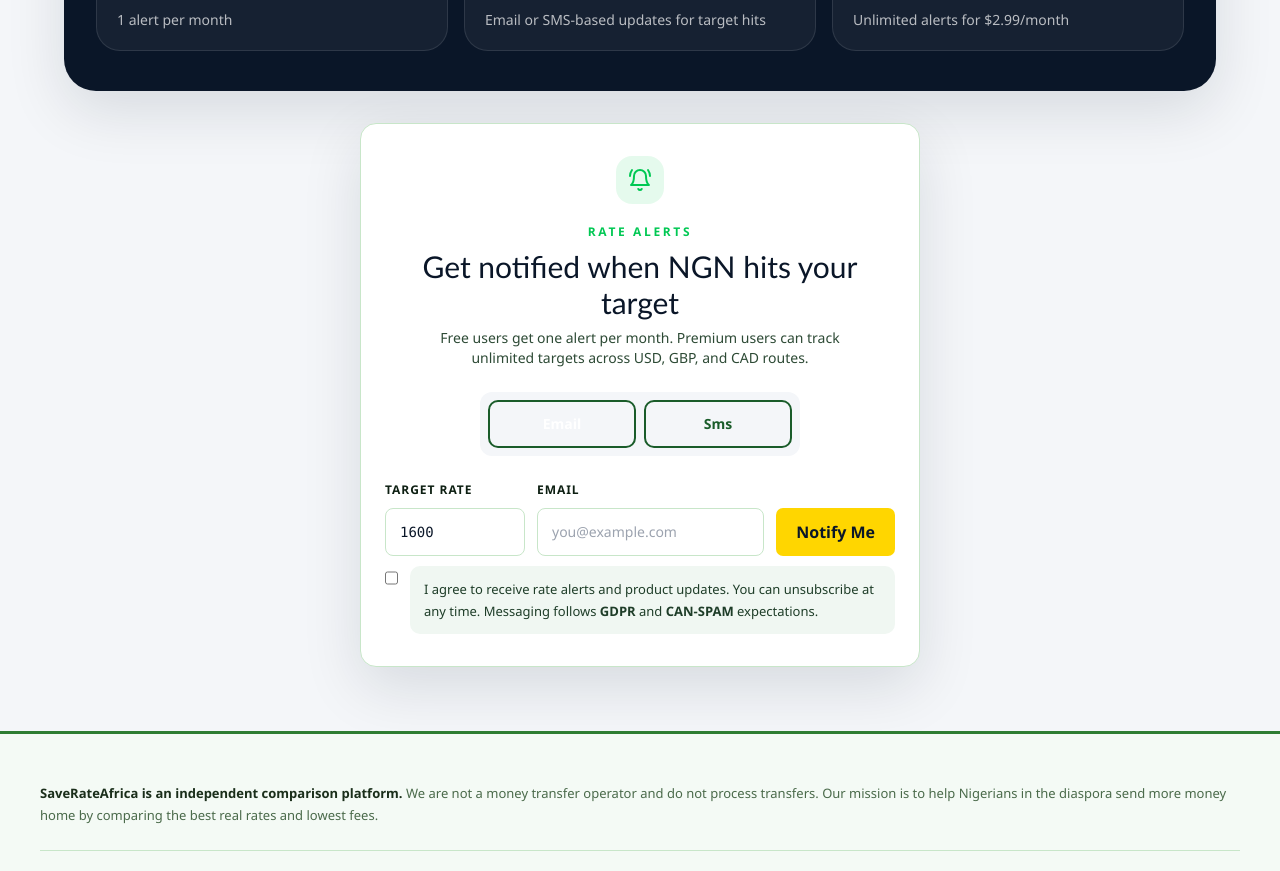
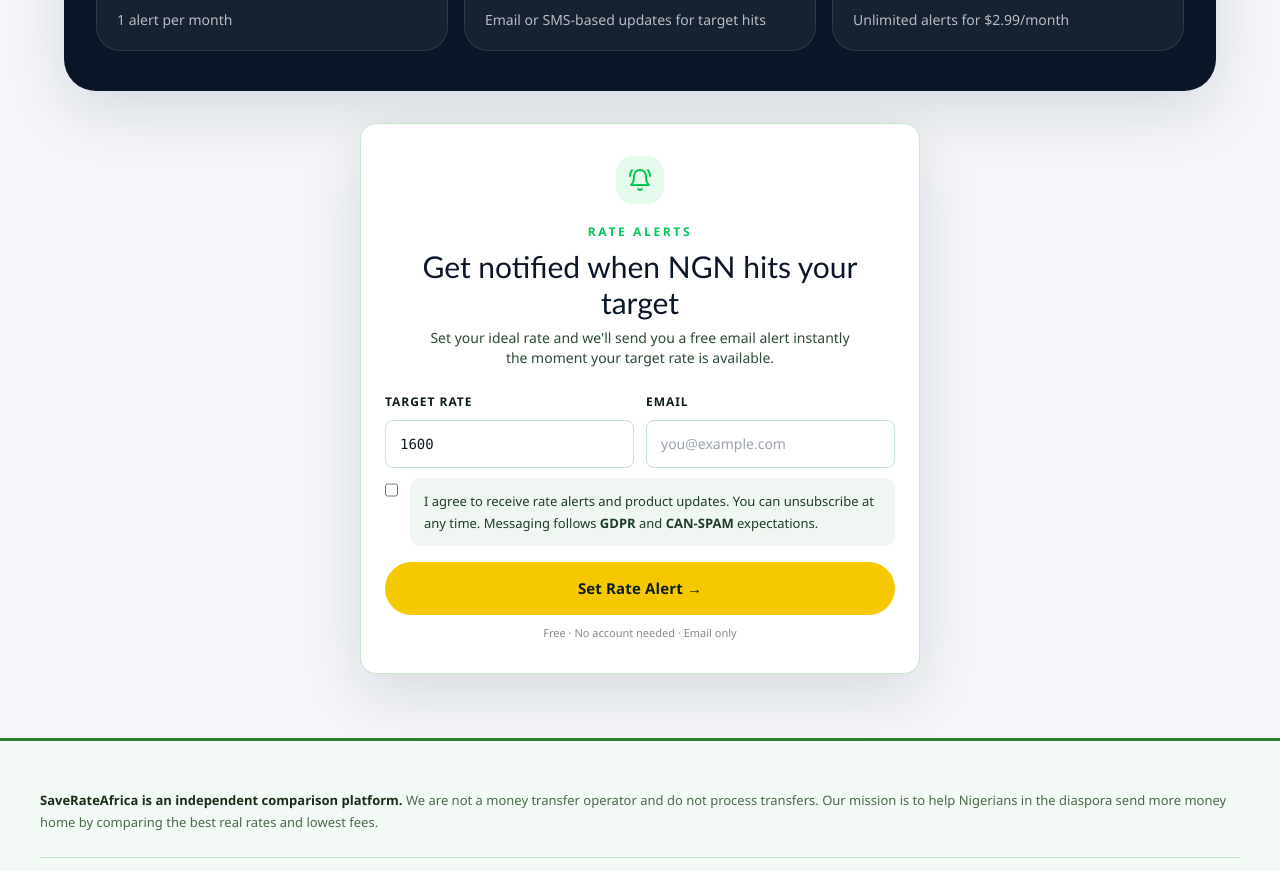
Before and after one commit to Chinenyeonukogu/SaveRateAfrica, a Next.js app: page /alerts in a window 1280 px wide. Shown: the part 380-1251 px from the top of the page. Built offline with nearby package versions, Linux system fonts and the light colour scheme.

Commit message:
Simplify rate alerts card

```diff
--- a/components/AlertsForm.tsx
+++ b/components/AlertsForm.tsx
@@ -1,75 +1,22 @@
 "use client";
 
-import type { FormEvent } from "react";
 import { useState } from "react";
-import { BellRing, CheckCircle2 } from "lucide-react";
+import { useRouter } from "next/navigation";
+import { BellRing } from "lucide-react";
 
 interface AlertsFormProps {
-  compact?: boolean;
   variant?: "default" | "hero";
 }
 
-const heroAlertBadges = [
-  { icon: "🔔", title: "Free", subtitle: "1 alert per month" },
-  { icon: "⚡", title: "Fast", subtitle: "Email or SMS" },
-  { icon: "👑", title: "Premium", subtitle: "Unlimited · $2.99/mo" }
-] as const;
+const subtitleText =
+  "Set your ideal rate and we'll send you a free email alert instantly the moment your target rate is available.";
 
-export function AlertsForm({
-  compact = false,
-  variant = "default"
-}: AlertsFormProps) {
+export function AlertsForm({ variant = "default" }: AlertsFormProps) {
+  const router = useRouter();
   const isHero = variant === "hero";
-  const [channel, setChannel] = useState<"email" | "sms">("email");
   const [targetRate, setTargetRate] = useState("1600");
   const [email, setEmail] = useState("");
-  const [phone, setPhone] = useState("");
   const [consent, setConsent] = useState(false);
-  const [submitting, setSubmitting] = useState(false);
-  const [message, setMessage] = useState<string | null>(null);
-
-  async function handleSubmit(event: FormEvent<HTMLFormElement>) {
-    event.preventDefault();
-    setMessage(null);
-
-    if (!consent) {
-      setMessage("Please confirm marketing consent to continue.");
-      return;
-    }
-
-    setSubmitting(true);
-
-    try {
-      const response = await fetch("/api/alerts", {
-        method: "POST",
-        headers: {
-          "Content-Type": "application/json"
-        },
-        body: JSON.stringify({
-          channel,
-          email,
-          phone,
-          targetRate: Number.parseFloat(targetRate)
-        })
-      });
-
-      const payload = (await response.json()) as { message?: string; error?: string };
-
-      if (!response.ok) {
-        throw new Error(payload.error ?? "Something went wrong");
-      }
-
-      setMessage(payload.message ?? "Alert created successfully.");
-      setEmail("");
-      setPhone("");
-    } catch (error) {
-      setMessage(
-        error instanceof Error ? error.message : "We could not create your alert."
-      );
-    } finally {
-      setSubmitting(false);
-    }
-  }
 
   return (
     <div
@@ -95,19 +42,17 @@ export function AlertsForm({
             </div>
           </div>
           <p className="mt-[10px] border-l-[3px] border-[#1a5c2a] pl-3 text-[11px] font-medium leading-[1.6] text-[#2d4a35]">
-            Set your ideal rate and we alert you instantly — free for 1 alert per
-            month, unlimited on Premium.
+            {subtitleText}
           </p>
         </div>
       ) : null}
 
-      <form
+      <div
         className={`${
           isHero
             ? ""
             : "mx-auto max-w-[560px] rounded-[16px] border border-[#c8e6c9] bg-white px-4 py-5 shadow-float min-[600px]:px-6 min-[600px]:py-8"
         }`}
-        onSubmit={handleSubmit}
       >
         {!isHero ? (
           <div className="mx-auto max-w-[440px] text-center">
@@ -121,48 +66,16 @@ export function AlertsForm({
               Get notified when NGN hits your target
             </h3>
             <p className="mt-2 text-[12px] font-medium leading-6 text-[#2d4a35] min-[600px]:text-sm">
-              Free users get one alert per month. Premium users can track unlimited
-              targets across USD, GBP, and CAD routes.
+              {subtitleText}
             </p>
           </div>
         ) : null}
 
-        {!compact && (
-          <div
-            className={
-              isHero
-                ? "mb-4 flex flex-wrap gap-2"
-                : "mx-auto mt-6 grid max-w-[320px] grid-cols-2 gap-2 rounded-[12px] bg-brand-light p-2"
-            }
-          >
-            {(["email", "sms"] as const).map((value) => (
-              <button
-                key={value}
-                className={`toggle-btn min-h-11 capitalize transition ${
-                  isHero
-                    ? "rounded-full px-4 py-[6px] text-[11px] font-bold"
-                    : `rounded-[10px] border-2 border-[#1a5c2a] bg-transparent text-[12px] font-bold text-[#1a5c2a] min-[600px]:min-h-12 min-[600px]:text-sm ${
-                        value === channel
-                          ? "border-[#1a5c2a] bg-[#1a5c2a] text-white"
-                          : "hover:bg-[#f0f7f2]"
-                      }`
-                }`}
-                data-state={value === channel ? "active" : "inactive"}
-                data-type={value}
-                type="button"
-                onClick={() => setChannel(value)}
-              >
-                {value}
-              </button>
-            ))}
-          </div>
-        )}
-
         <div
           className={`grid gap-3 ${
             isHero
-              ? "min-[600px]:grid-cols-2 lg:grid-cols-[130px_minmax(0,1fr)_auto] lg:items-end"
-              : "mt-6 lg:grid-cols-[140px_minmax(0,1fr)_auto] lg:items-end"
+              ? "min-[600px]:grid-cols-2"
+              : "mt-6 min-[600px]:grid-cols-2"
           }`}
         >
           <label
@@ -187,7 +100,6 @@ export function AlertsForm({
             />
           </label>
 
-          {compact || channel === "email" ? (
           <label
             className={`${
               isHero
@@ -208,40 +120,6 @@ export function AlertsForm({
               onChange={(event) => setEmail(event.target.value)}
             />
           </label>
-          ) : (
-            <label
-              className={`${
-                isHero
-                  ? "space-y-1"
-                  : "space-y-2 min-[600px]:text-sm"
-              }`}
-            >
-              <span className="block text-[12px] font-bold uppercase tracking-[0.08em] text-[#0d1f12]">
-                SMS number
-              </span>
-              <input
-                className={`alert-input min-h-12 w-full rounded-[8px] px-[14px] py-[11px] outline-none ${
-                  isHero ? "" : "border border-[#c8e6c9] bg-white"
-                }`}
-                placeholder="+1 555 555 5555"
-                type="tel"
-                value={phone}
-                onChange={(event) => setPhone(event.target.value)}
-              />
-            </label>
-          )}
-
-          <button
-            className={`inline-flex min-h-12 items-center justify-center rounded-[7px] px-5 text-base font-bold transition disabled:cursor-not-allowed disabled:opacity-60 ${
-              isHero
-                ? "w-full bg-brand-yellow text-brand-navy min-[600px]:col-span-2 lg:col-span-1 lg:w-auto hover:shadow-float"
-                : "bg-brand-yellow text-brand-navy hover:shadow-float"
-            }`}
-            disabled={submitting}
-            type="submit"
-          >
-            {submitting ? "Saving alert..." : "Notify Me"}
-          </button>
         </div>
 
         <label
@@ -265,44 +143,37 @@ export function AlertsForm({
           </div>
         </label>
 
-        {isHero ? (
-          <div className="mt-[14px] border-t border-[#e0ede2] pt-[14px]">
-            <div className="grid gap-2 min-[600px]:grid-cols-3">
-              {heroAlertBadges.map((badge) => (
-                <div
-                  key={badge.title}
-                  className={`flex items-center gap-[6px] rounded-[8px] bg-[#f4faf5] px-[10px] py-[6px] ${
-                    badge.title === "Premium"
-                      ? "border-2 border-[#1a5c2a]"
-                      : "border border-[#e0ede2]"
-                  }`}
+        <div className="mt-4">
+          <button
+            onClick={() => router.push("/")}
+            style={{
+              width: "100%",
+              background: "#f5c800",
+              color: "#0d1f12",
+              border: "none",
+              padding: "15px",
+              borderRadius: "50px",
+              fontSize: "15px",
+              fontWeight: 800,
+              cursor: "pointer",
+              letterSpacing: "0.01em"
+            }}
           >
-                  <span className="text-sm">{badge.icon}</span>
-                  <div>
-                    <p className="text-[11px] font-bold text-[#1a2e1a]">{badge.title}</p>
-                    <p className="text-[9px] font-semibold text-[#2d4a35]">
-                      {badge.subtitle}
+            Set Rate Alert →
+          </button>
+          <p
+            style={{
+              textAlign: "center",
+              fontSize: "11px",
+              color: "#888",
+              marginTop: "10px",
+              fontWeight: 500
+            }}
+          >
+            Free · No account needed · Email only
           </p>
         </div>
       </div>
-              ))}
-            </div>
-          </div>
-        ) : null}
-
-        {message ? (
-          <div
-            className={`mt-4 inline-flex items-center gap-2 rounded-[12px] px-4 py-3 text-[12px] font-medium min-[600px]:text-sm ${
-              isHero
-                ? "bg-[rgba(105,240,174,0.12)] text-[#a8e6b8]"
-                : "bg-brand-green/10 text-brand-green"
-            }`}
-          >
-            <CheckCircle2 className="h-4 w-4" />
-            {message}
-          </div>
-        ) : null}
-      </form>
     </div>
   );
 }
```
Lines whose indentation alone changed are shown as unchanged.
